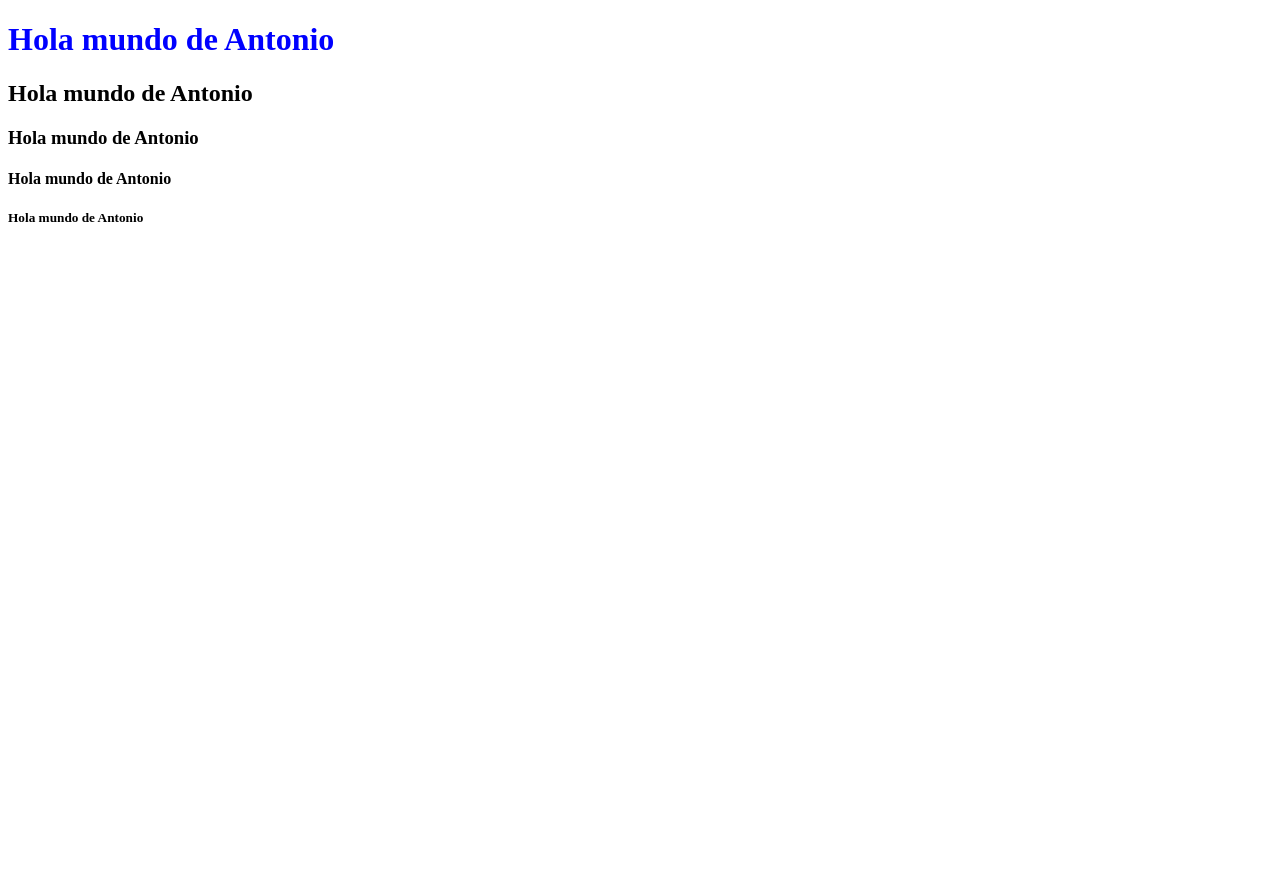
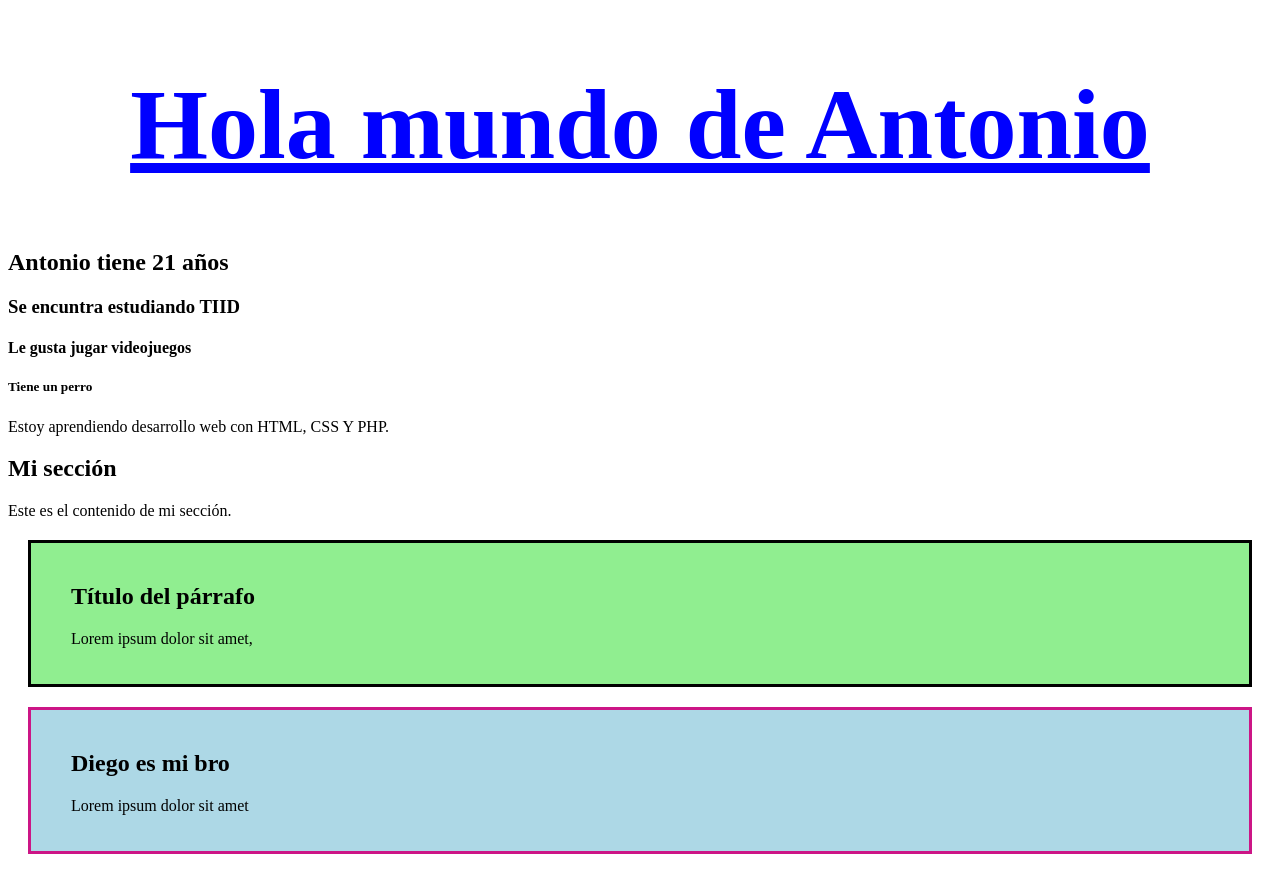
Before and after one commit to AntonioPeralesHernandez/AW_TIID221, a PHP site: page / in a window 1280 px wide. Before the commit the page ends 222 px from the top, so only its background shows below. Run offline with PHP 8.4, Linux system fonts and the light colour scheme.

Commit message:
Practica de index y styles

```diff
--- a/index.php
+++ b/index.php
@@ -8,21 +8,44 @@
     <meta charset="UTF-8">
     <meta name="viewport" content="width=device-width, initial-scale=1.0">
     <title>Document</title>
-    <style>
-        h1{
-            color: blue;
 
-        }
-    </style>
+ <link rel="stylesheet" href="styles.css">
 
 </head>
 <body>
 
+<div>
 <h1>Hola mundo de Antonio</h1>
-<h2>Hola mundo de Antonio</h2>
-<h3>Hola mundo de Antonio</h3>
-<h4>Hola mundo de Antonio</h4>
-<h5>Hola mundo de Antonio</h5>
+<h2>Antonio tiene 21 años</h2>
+<h3>Se encuntra estudiando TIID</h3>
+<h4>Le gusta jugar videojuegos</h4>
+<h5>Tiene un perro </h5>
+
+<p>Estoy aprendiendo desarrollo web con HTML, CSS Y PHP.</P>
+
+</div>
+
+  <div>
+    <h2>Mi sección</h2>
+
+    <p>Este es el contenido de mi sección.</p>
+</div>
+
+<div class="seccion">
+        <h2>Título del párrafo</h2>
+
+        <p>
+            Lorem ipsum dolor sit amet,
+        </p>
+    </div>
+
+    <div class="seccion2">
+        <h2>Diego es mi bro</h2>
+
+        <p>
+            Lorem ipsum dolor sit amet
+        </p>
+    </div>
 
 </body>
 </html>
--- /dev/null
+++ b/styles.css
@@ -0,0 +1,28 @@
+h1 {
+    color: blue;
+    font-size: 100px;
+    text-align: center;
+    text-decoration: underline;
+    font-weight: bold;
+}
+
+.seccion {
+    background-color: lightgreen;
+
+    padding-top: 20px;
+    padding-right: 40px;
+    padding-bottom: 20px;
+    padding-left: 40px;
+    margin: 20px;
+    border: 3px solid black;
+}
+.seccion2 {
+    background-color: lightblue;
+
+    padding-top: 20px;
+    padding-right: 40px;
+    padding-bottom: 20px;
+    padding-left: 40px;
+    margin: 20px;
+    border: 3px solid rgb(204, 21, 134);
+}
```
